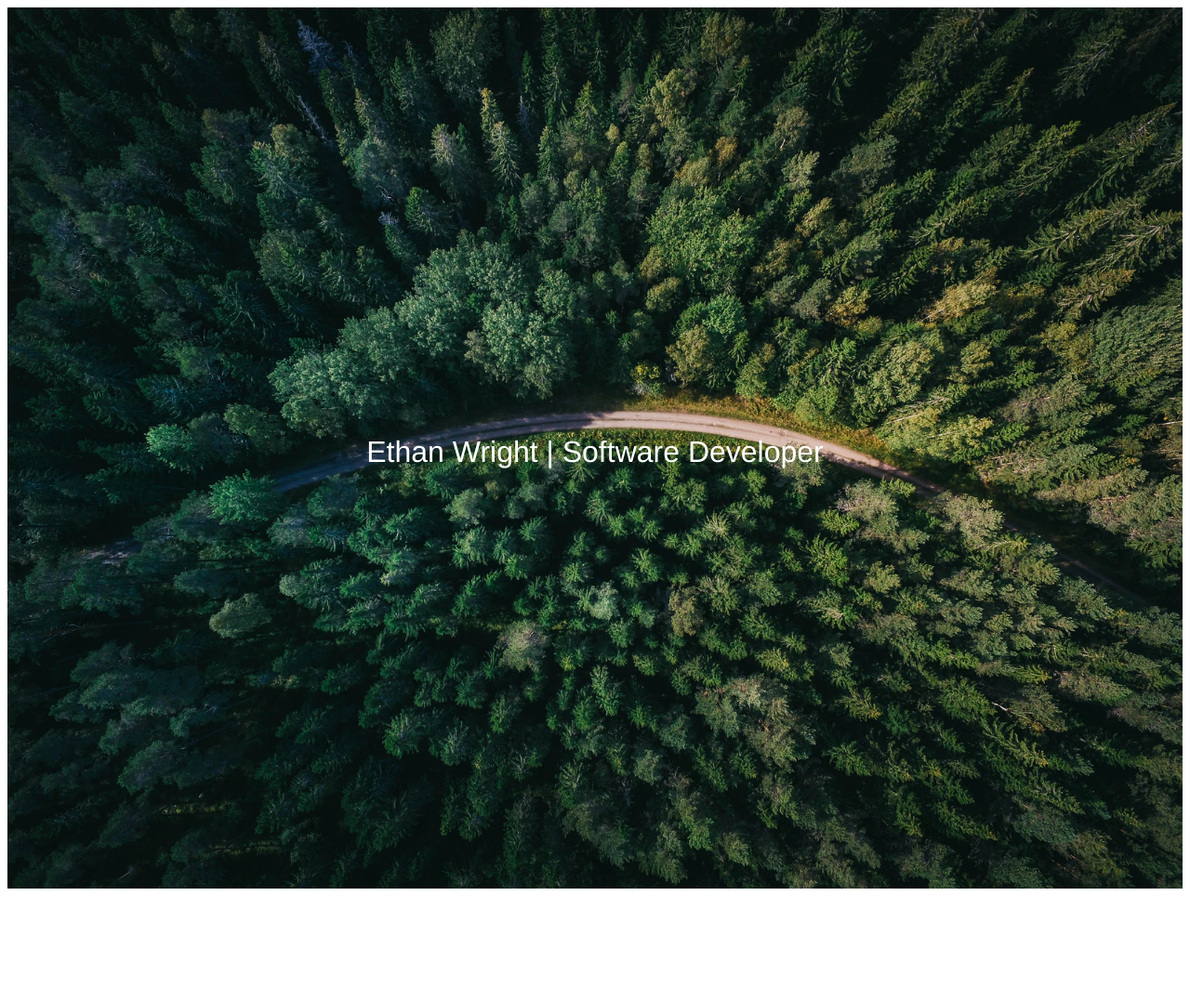
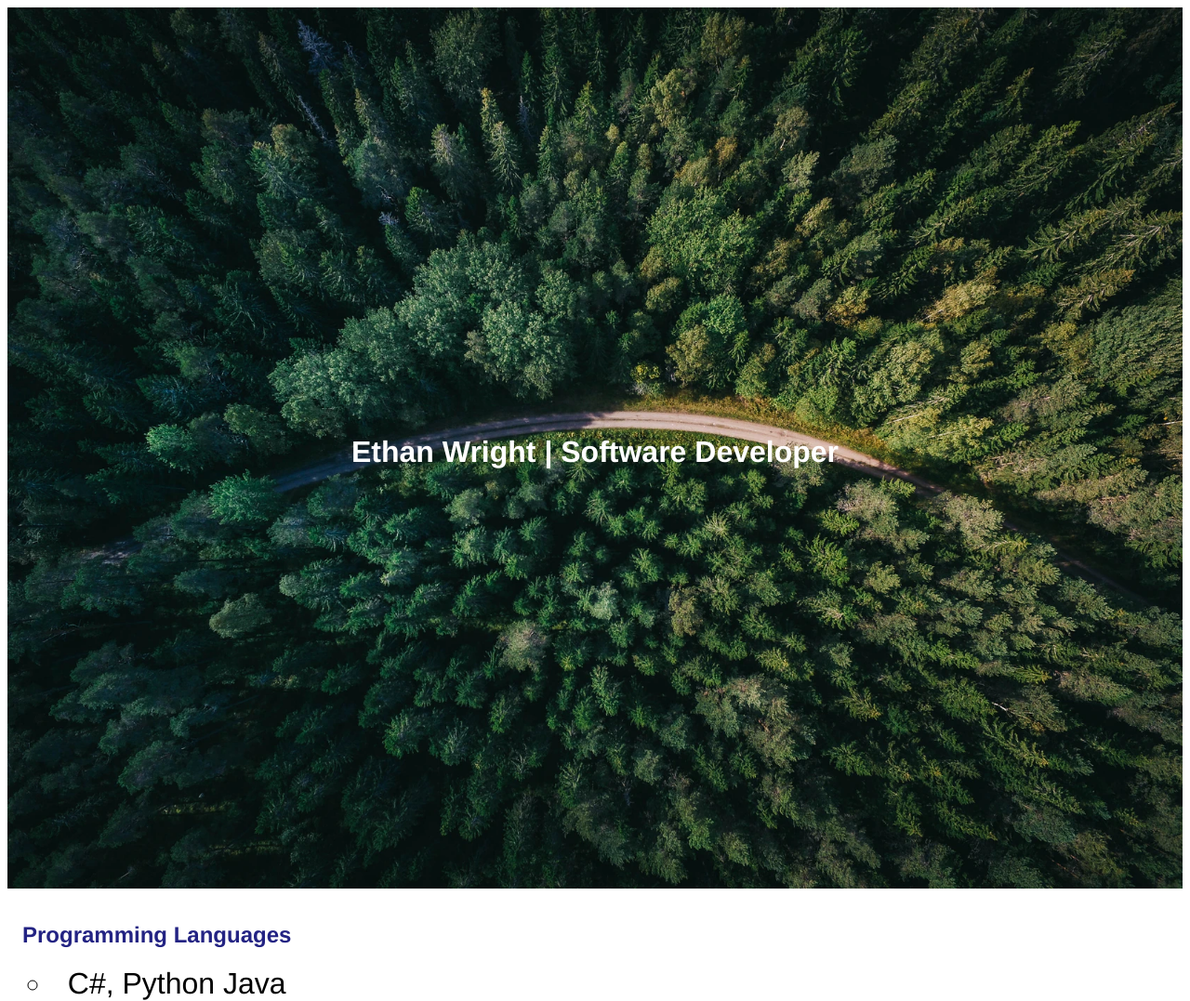
Before and after one commit to wrighted/wd-ethan.github.io, a plain HTML site: page index.html in a window 1280 px wide. Shown: the whole page at 93% size. Before the commit the page ends 972 px from the top, so only its background shows below. Drawn offline with Linux system fonts and the light colour scheme.

Commit message:
for hannaj

```diff
--- a/index.html
+++ b/index.html
@@ -1,5 +1,6 @@
 <!DOCTYPE html>
 <html lang="en">
+
 <head>
     <meta charset="UTF-8">
     <meta http-equiv="X-UA-Compatible" content="IE=edge">
@@ -7,22 +8,20 @@
     <title>wrighte</title>
     <link rel="stylesheet" href="main.css">
 </head>
+
 <div class="container">
     <img src="/assets/photo-1476231682828-37e571bc172f.webp" alt="ForestBG" style="width:100%;">
-    <div class="centered">Ethan Wright | Software Developer</div>
-  </div>
-<!-- <body class="light-theme">
-    <h1>Alyssa's Page</h1>
-    <p id="msg">Current tasks:</p>
-    <ul>
-        <li class="list">Add visual styles</li>
-        <li class="list">Add light and dark themes</li>
-        <li style="list-style-type:circle">Enable switching the theme</li>
-    </ul>
-    <div>
-        <button class = "btn">Dark</button>
+
+    <div class="centered">
+        <h1>Ethan Wright | Software Developer</h1>
     </div>
-    <script src="app.js"></script>
-    <noscript>You need to have JavaScript enabled.. duhhh</noscript> -->
-</body>
+</div>
+
+<div class="container">
+    <div class="top-left">
+        <h2>Programming Languages</h2>
+        <li>C#, Python Java</li>
+    </div>
+</div>
+
 </html>
--- a/main.css
+++ b/main.css
@@ -18,7 +18,16 @@ ul {
     font-family: Helvetica;
 }
 li {
+    color: #000000;
     list-style: circle;
+}
+h2{
+    color: rgb(35, 35, 131);
+    font-size: x-large;
+}
+h1{
+  color: white;
+  font-size: xx-large;
 }
 .list {
     list-style: square;
```
